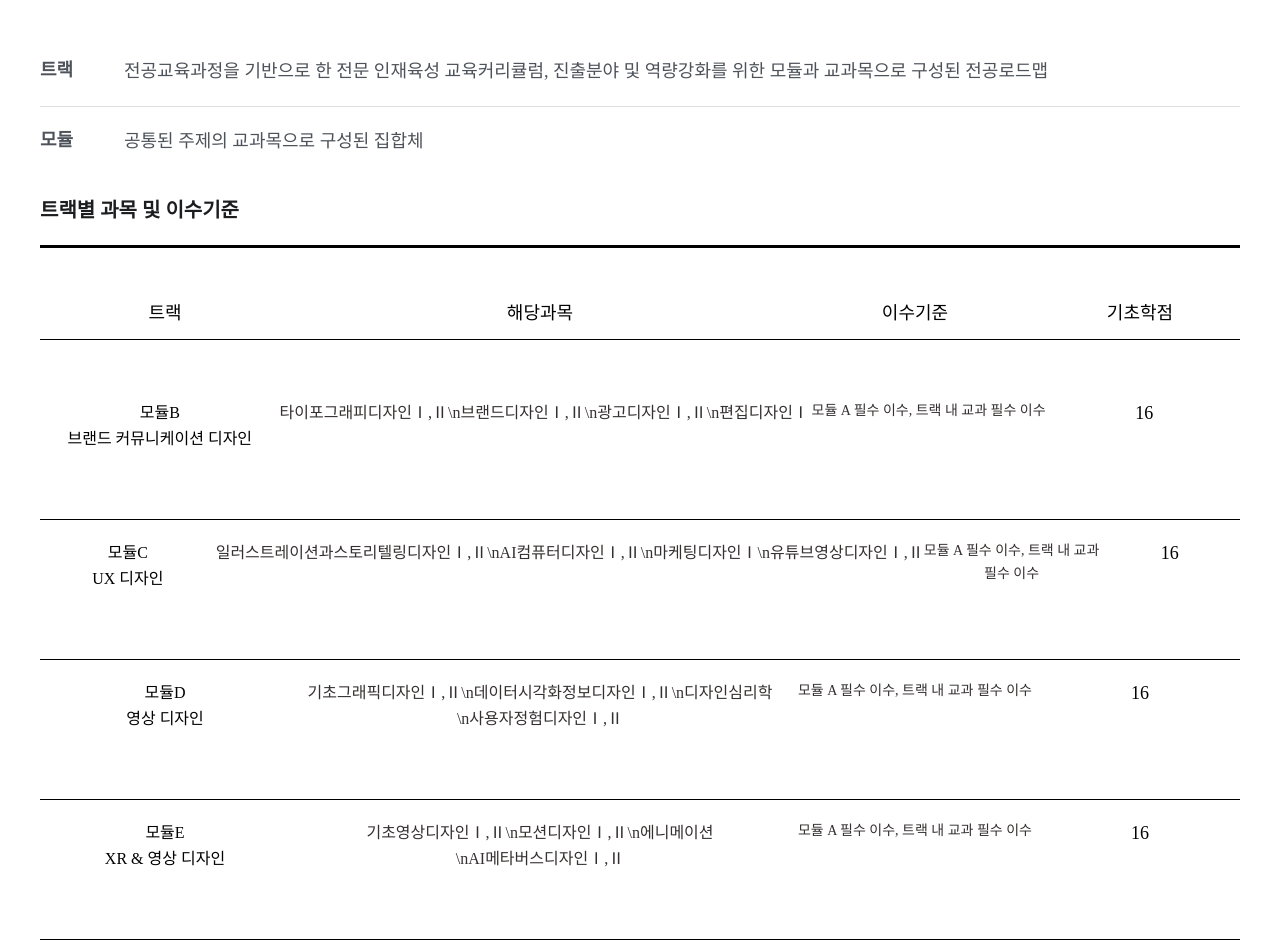
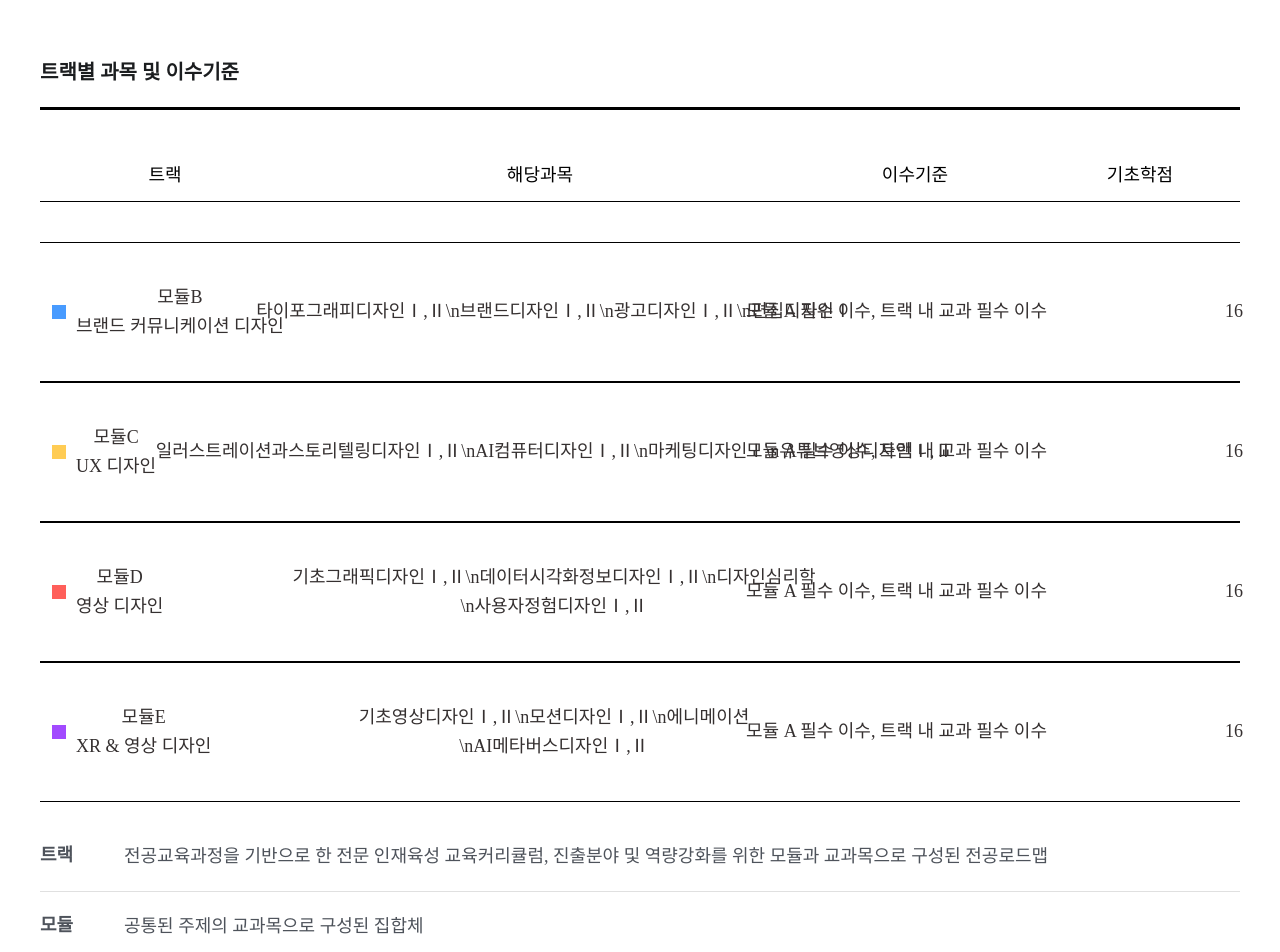
Before and after one commit to trump360-gif/SMVD-page, a Next.js app: page /curriculum in a window 1280 px wide. Shown: the part 1900-2852 px from the top of the page. Built offline with nearby package versions, Linux system fonts and the light colour scheme.

Commit message:
Fix curriculum track table section - add color boxes and reorder information section below table

```diff
--- a/src/components/public/curriculum/UndergraduateTab.tsx
+++ b/src/components/public/curriculum/UndergraduateTab.tsx
@@ -426,85 +426,6 @@ export default function UndergraduateTab() {
           gap: '40px',
         }}
       >
-        {/* Information Section */}
-        <div
-          style={{
-            display: 'flex',
-            flexDirection: 'column',
-            gap: '20px',
-          }}
-        >
-          {/* Info Box 1 */}
-          <div
-            style={{
-              display: 'flex',
-              gap: '24px',
-              paddingBottom: '20px',
-              borderBottom: '1px solid #e0e0e0ff',
-            }}
-          >
-            <p
-              style={{
-                fontSize: '18px',
-                fontWeight: '600',
-                color: '#4e535bff',
-                fontFamily: 'Pretendard',
-                margin: '0',
-                width: '60px',
-                flexShrink: 0,
-              }}
-            >
-              트랙
-            </p>
-            <p
-              style={{
-                fontSize: '18px',
-                fontWeight: '400',
-                color: '#4e535bff',
-                fontFamily: 'Pretendard',
-                margin: '0',
-                lineHeight: 1.6,
-              }}
-            >
-              전공교육과정을 기반으로 한 전문 인재육성 교육커리큘럼, 진출분야 및 역량강화를 위한 모듈과 교과목으로 구성된 전공로드맵
-            </p>
-          </div>
-
-          {/* Info Box 2 */}
-          <div
-            style={{
-              display: 'flex',
-              gap: '24px',
-            }}
-          >
-            <p
-              style={{
-                fontSize: '18px',
-                fontWeight: '600',
-                color: '#4e535bff',
-                fontFamily: 'Pretendard',
-                margin: '0',
-                width: '60px',
-                flexShrink: 0,
-              }}
-            >
-              모듈
-            </p>
-            <p
-              style={{
-                fontSize: '18px',
-                fontWeight: '400',
-                color: '#4e535bff',
-                fontFamily: 'Pretendard',
-                margin: '0',
-                lineHeight: 1.6,
-              }}
-            >
-              공통된 주제의 교과목으로 구성된 집합체
-            </p>
-          </div>
-        </div>
-
         {/* Section Title */}
         <div
           style={{
@@ -600,26 +521,48 @@ export default function UndergraduateTab() {
             gap: '0',
           }}
         >
-          {undergraduateModules.map((module, index) => (
+          {undergraduateModules.map((module, index) => {
+            const colors = ['#489bffff', '#ffcc54ff', '#ff5f5aff', '#a24affff'];
+            const moduleColor = colors[index % colors.length];
+
+            return (
             <div
               key={index}
               style={{
                 display: 'grid',
-                gridTemplateColumns: '1fr 2fr 1fr 0.8fr',
+                gridTemplateColumns: '343px 342px 343px 332px',
                 gap: '0',
-                alignItems: 'start',
-                minHeight: '140px',
-                padding: '20px 0',
+                alignItems: 'center',
+                height: '140px',
                 borderBottom: '1px solid #000000ff',
+                borderTop: '1px solid #000000ff',
                 boxSizing: 'border-box',
               }}
             >
-              {/* Track Name */}
+              {/* Track Name with Color Box */}
+              <div
+                style={{
+                  display: 'flex',
+                  alignItems: 'center',
+                  gap: '10px',
+                  height: '100%',
+                  padding: '12px 12px 12px 12px',
+                  borderRight: 'none',
+                }}
+              >
+                <div
+                  style={{
+                    width: '14px',
+                    height: '14px',
+                    backgroundColor: moduleColor,
+                    flexShrink: 0,
+                  }}
+                />
                 <p
                   style={{
-                  fontSize: '16px',
+                    fontSize: '18px',
                     fontWeight: '500',
-                  color: '#000000ff',
+                    color: '#353030ff',
                     fontFamily: 'Pretendard',
                     margin: '0',
                     textAlign: 'center',
@@ -632,12 +575,23 @@ export default function UndergraduateTab() {
                   <br />
                   {module.track}
                 </p>
+              </div>
 
               {/* Courses */}
+              <div
+                style={{
+                  display: 'flex',
+                  alignItems: 'center',
+                  justifyContent: 'center',
+                  height: '100%',
+                  padding: '12px 0',
+                  borderRight: 'none',
+                }}
+              >
                 <p
                   style={{
-                  fontSize: '16px',
-                  fontWeight: '400',
+                    fontSize: '18px',
+                    fontWeight: '500',
                     color: '#353030ff',
                     fontFamily: 'Pretendard',
                     margin: '0',
@@ -649,12 +603,23 @@ export default function UndergraduateTab() {
                 >
                   {module.courses}
                 </p>
+              </div>
 
               {/* Requirements */}
+              <div
+                style={{
+                  display: 'flex',
+                  alignItems: 'center',
+                  justifyContent: 'center',
+                  height: '100%',
+                  padding: '12px 0',
+                  borderRight: 'none',
+                }}
+              >
                 <p
                   style={{
-                  fontSize: '14px',
-                  fontWeight: '400',
+                    fontSize: '18px',
+                    fontWeight: '500',
                     color: '#353030ff',
                     fontFamily: 'Pretendard',
                     margin: '0',
@@ -666,13 +631,23 @@ export default function UndergraduateTab() {
                 >
                   {module.requirements}
                 </p>
+              </div>
 
               {/* Credits */}
+              <div
+                style={{
+                  display: 'flex',
+                  alignItems: 'center',
+                  justifyContent: 'center',
+                  height: '100%',
+                  padding: '12px 0',
+                }}
+              >
                 <p
                   style={{
                     fontSize: '18px',
                     fontWeight: '500',
-                  color: '#000000ff',
+                    color: '#353030ff',
                     fontFamily: 'Pretendard',
                     margin: '0',
                     textAlign: 'center',
@@ -681,7 +656,88 @@ export default function UndergraduateTab() {
                   {module.credits}
                 </p>
               </div>
-          ))}
+            </div>
+          );
+          })}
+        </div>
+
+        {/* Information Section */}
+        <div
+          style={{
+            display: 'flex',
+            flexDirection: 'column',
+            gap: '20px',
+          }}
+        >
+          {/* Info Box 1 */}
+          <div
+            style={{
+              display: 'flex',
+              gap: '24px',
+              paddingBottom: '20px',
+              borderBottom: '1px solid #e0e0e0ff',
+            }}
+          >
+            <p
+              style={{
+                fontSize: '18px',
+                fontWeight: '600',
+                color: '#4e535bff',
+                fontFamily: 'Pretendard',
+                margin: '0',
+                width: '60px',
+                flexShrink: 0,
+              }}
+            >
+              트랙
+            </p>
+            <p
+              style={{
+                fontSize: '18px',
+                fontWeight: '400',
+                color: '#4e535bff',
+                fontFamily: 'Pretendard',
+                margin: '0',
+                lineHeight: 1.6,
+              }}
+            >
+              전공교육과정을 기반으로 한 전문 인재육성 교육커리큘럼, 진출분야 및 역량강화를 위한 모듈과 교과목으로 구성된 전공로드맵
+            </p>
+          </div>
+
+          {/* Info Box 2 */}
+          <div
+            style={{
+              display: 'flex',
+              gap: '24px',
+            }}
+          >
+            <p
+              style={{
+                fontSize: '18px',
+                fontWeight: '600',
+                color: '#4e535bff',
+                fontFamily: 'Pretendard',
+                margin: '0',
+                width: '60px',
+                flexShrink: 0,
+              }}
+            >
+              모듈
+            </p>
+            <p
+              style={{
+                fontSize: '18px',
+                fontWeight: '400',
+                color: '#4e535bff',
+                fontFamily: 'Pretendard',
+                margin: '0',
+                lineHeight: 1.6,
+              }}
+            >
+              공통된 주제의 교과목으로 구성된 집합체
+            </p>
+          </div>
         </div>
       </div>
     </div>
```
Lines whose indentation alone changed are shown as unchanged.
